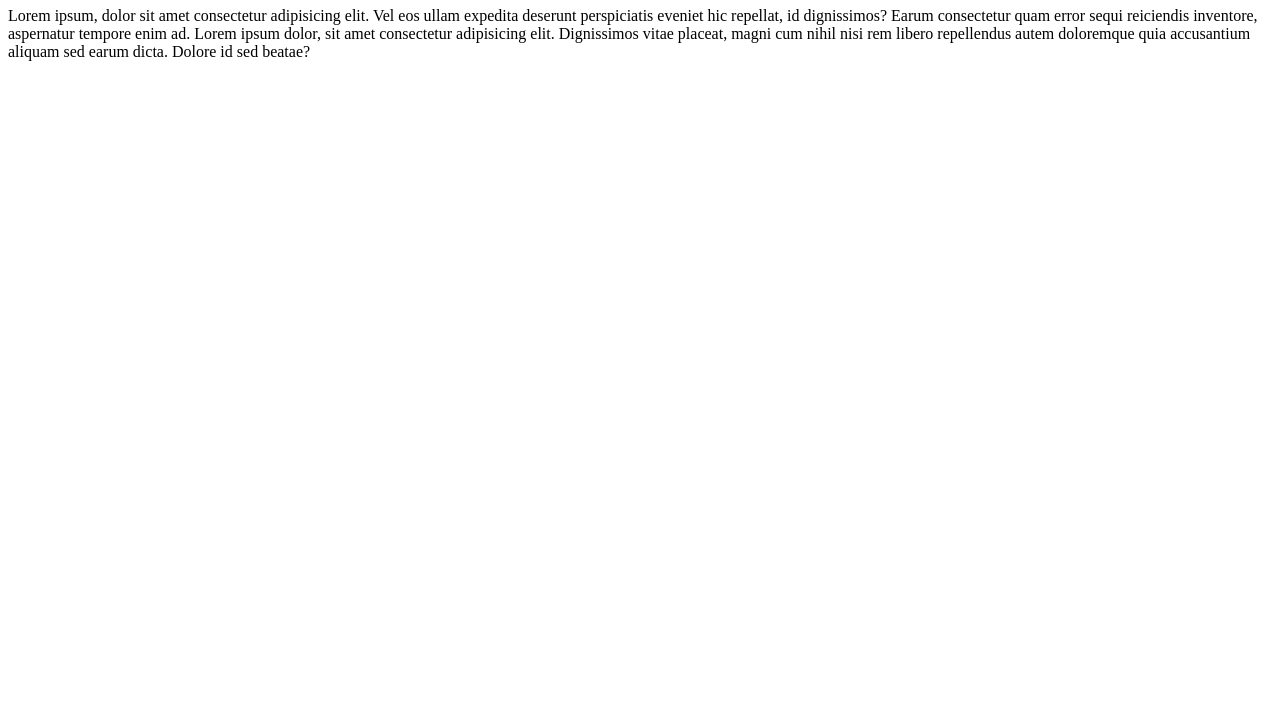
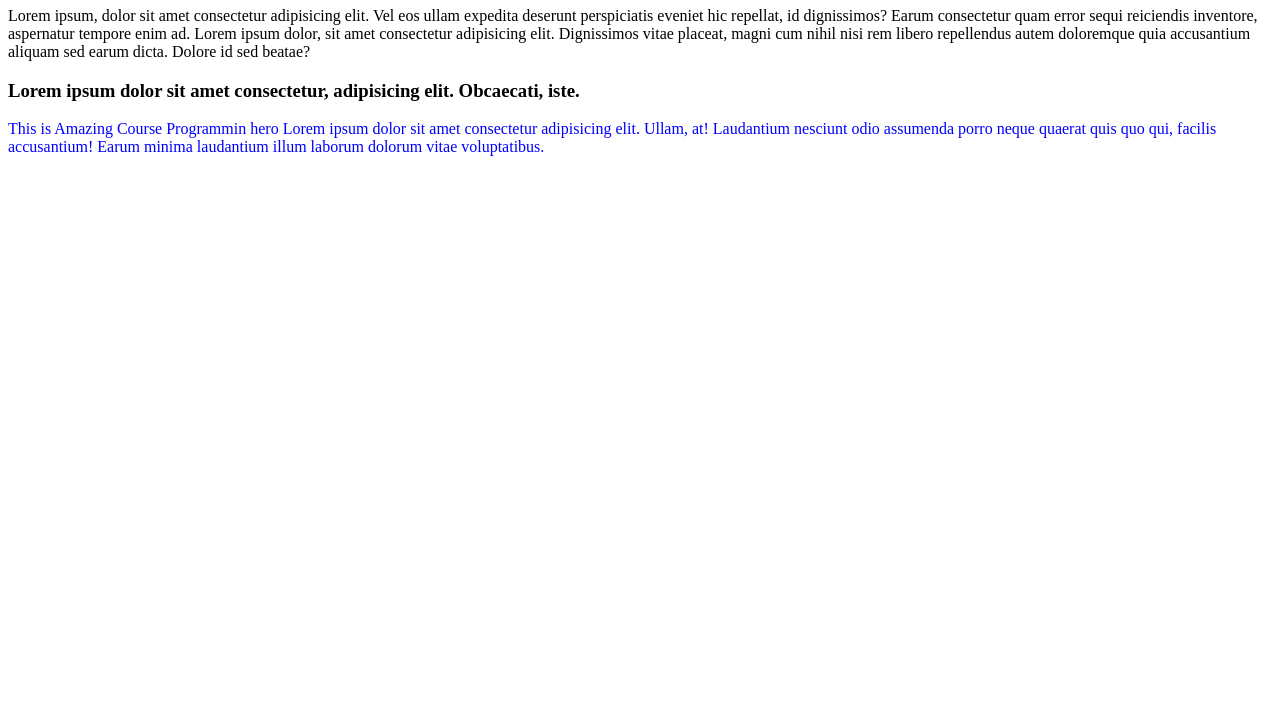
Before and after one commit to MRrana26/my-two-github-repo, a plain HTML site: page index.html in a window 1280 px wide. Shown: the part 73-800 px from the top of the page. Drawn offline with Linux system fonts and the light colour scheme.

Commit message:
some text add

```diff
--- a/index.html
+++ b/index.html
@@ -8,5 +8,10 @@
 <body>
     <h1>Lorem ipsum dolor sit amet.</h1>
     <p>Lorem ipsum, dolor sit amet consectetur adipisicing elit. Vel eos ullam expedita deserunt perspiciatis eveniet hic repellat, id dignissimos? Earum consectetur quam error sequi reiciendis inventore, aspernatur tempore enim ad. Lorem ipsum dolor, sit amet consectetur adipisicing elit. Dignissimos vitae placeat, magni cum nihil nisi rem libero repellendus autem doloremque quia accusantium aliquam sed earum dicta. Dolore id sed beatae?</p>
+
+    <div>
+        <h3>Lorem ipsum dolor sit amet consectetur, adipisicing elit. Obcaecati, iste.</h3>
+        <p style="color: blue;">This is Amazing Course Programmin hero Lorem ipsum dolor sit amet consectetur adipisicing elit. Ullam, at! Laudantium nesciunt odio assumenda porro neque quaerat quis quo qui, facilis accusantium! Earum minima laudantium illum laborum dolorum vitae voluptatibus.</p>
+    </div>
 </body>
 </html>
```
